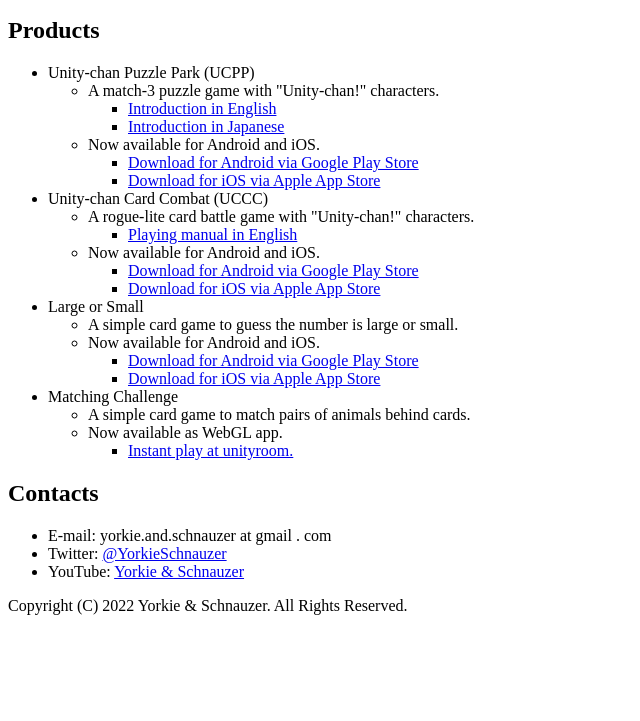
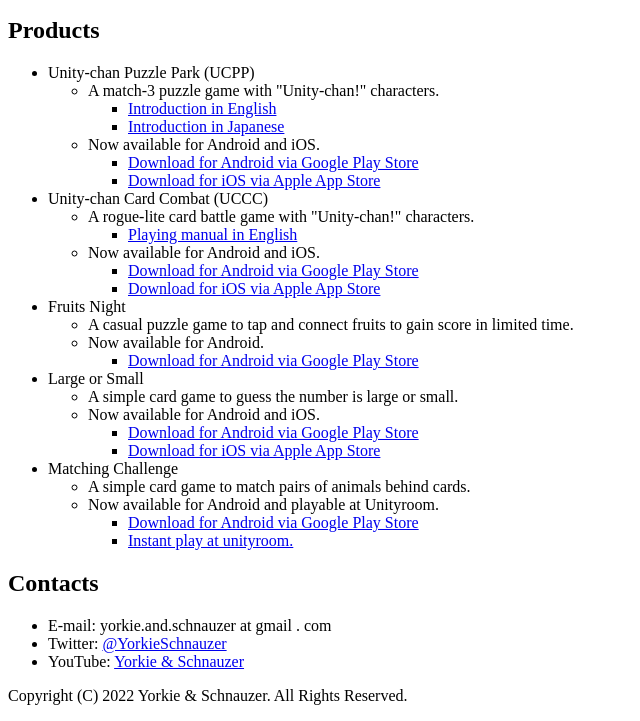
Before and after one commit to YorkieAndSchnauzer/YorkieAndSchnauzer.github.io, a plain HTML site: page index.html in a window 1280 px wide. Shown: the part 101-822 px from the top of the page, without its empty margins (0-640 px from the left). Before the commit the page ends 800 px from the top, so only its background shows below. Drawn offline with Linux system fonts and the light colour scheme.

Commit message:
リンク追加

```diff
--- a/index.html
+++ b/index.html
@@ -35,20 +35,29 @@
                 <li><a href="https://apps.apple.com/app/id6446593121">Download for iOS via Apple App Store</a></li>
             </ul>
         </ul>
+        <li>Fruits Night</li>
+        <ul>
+            <li>A casual puzzle game to tap and connect fruits to gain score in limited time.</li>
+            <li>Now available for Android.</li>
+            <ul>
+                <li><a href="https://play.google.com/store/apps/details?id=com.YorkieAndSchnauzer.FruitsNight">Download for Android via Google Play Store</a></li>
+            </ul>
+        </ul>
         <li>Large or Small</li>
         <ul>
             <li>A simple card game to guess the number is large or small.</li>
             <li>Now available for Android and iOS.</li>
             <ul>
-                <li><a href="https://play.google.com/store/apps/details?id=com.YorikeAndSchnauzer.LargeOrSmall">Download for Android via Google Play Store</a></li>
+                <li><a href="https://play.google.com/store/apps/details?id=com.YorkieAndSchnauzer.LargeOrSmall">Download for Android via Google Play Store</a></li>
                 <li><a href="https://apps.apple.com/us/app/large-or-small/id1621653198">Download for iOS via Apple App Store</a></li>
             </ul>
         </ul>
         <li>Matching Challenge</li>
         <ul>
             <li>A simple card game to match pairs of animals behind cards.</li>
-            <li>Now available as WebGL app.</li>
+            <li>Now available for Android and playable at Unityroom.</li>
             <ul>
+                <li><a href="https://play.google.com/store/apps/details?id=com.YorkieAndSchnauzer.Matching Challenge">Download for Android via Google Play Store</a></li>
                 <li><a href="https://unityroom.com/games/yasmatchingchallenge">Instant play at unityroom.</a></li>
             </ul>
         </ul>
```
